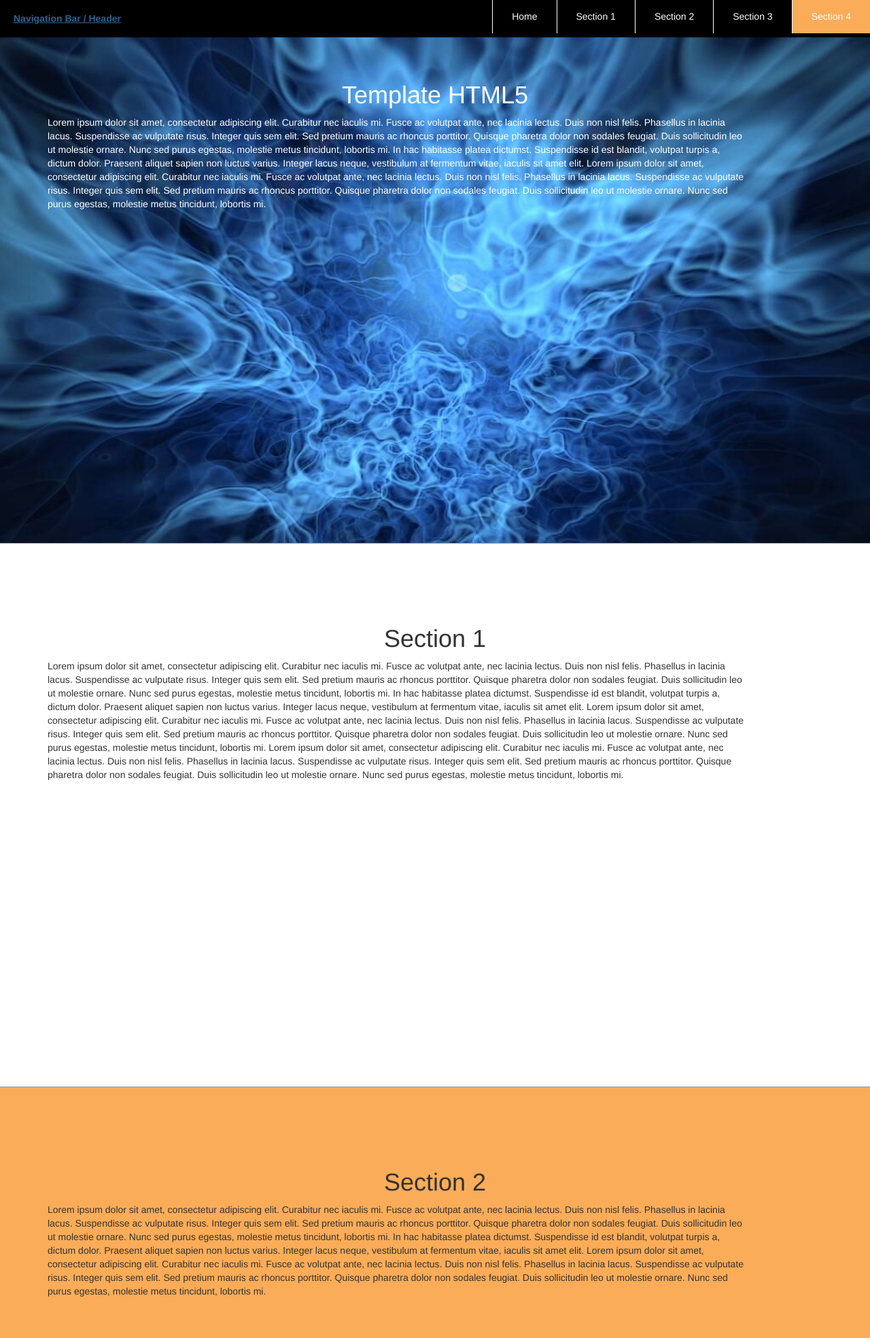
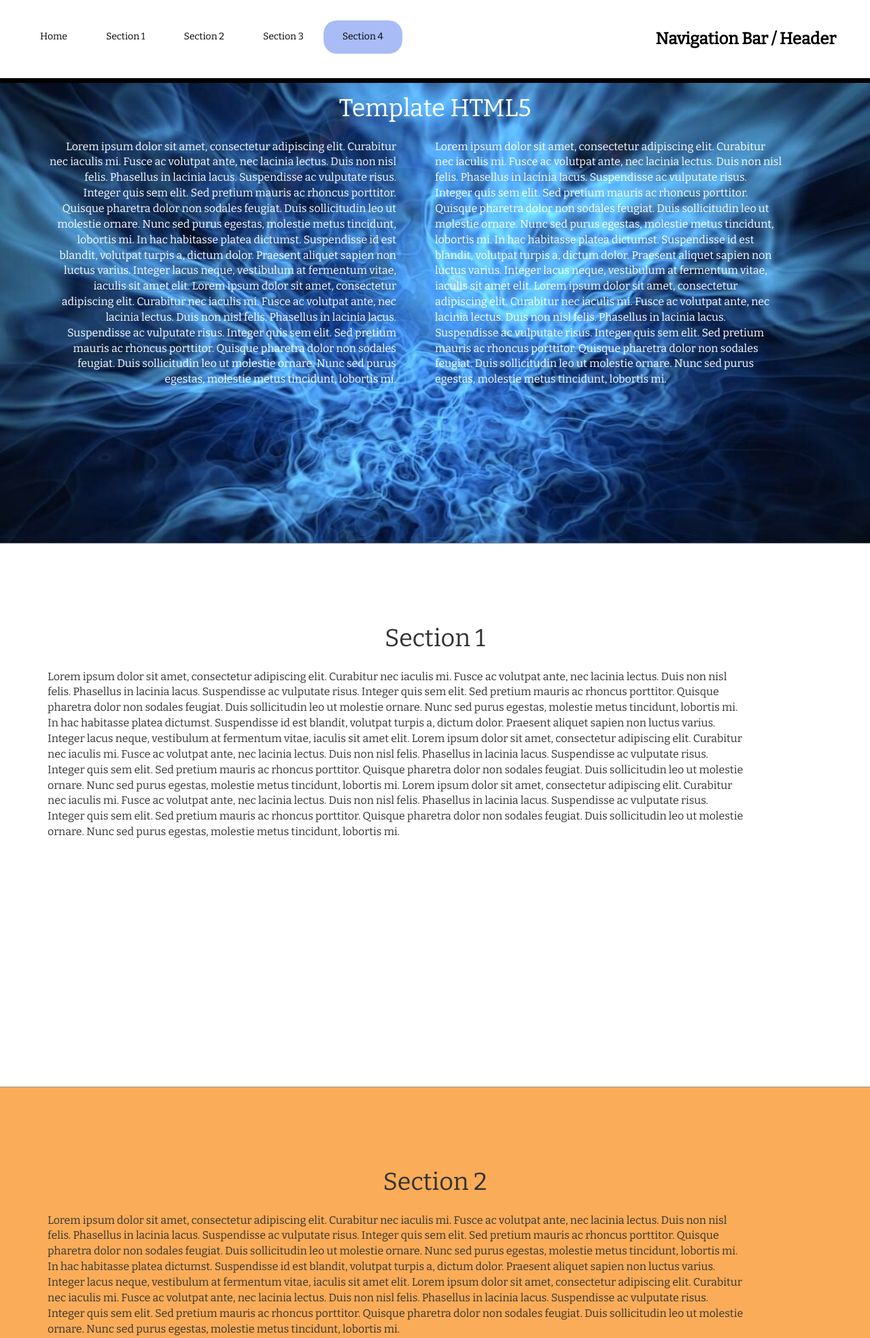
Before and after one commit to sameplace/front_end, a PHP site: page / in a window 1280 px wide. Shown: the top 1969 px of the page at 68% size. Run offline with PHP 8.4, Linux system fonts and the light colour scheme.

Commit message:
Header, and footer changed. First section (home) changed. + some basic angular controllers.

```diff
--- a/css/styles.css
+++ b/css/styles.css
@@ -13,6 +13,13 @@ summary, hgroup {
   margin: 0;
   padding: 0;
   border: 0;
+  /*font-family: 'Ubuntu', sans-serif;*/
+  font-family: 'Bitter', serif;
+  font-size: 16px;
+}
+
+h1{
+  padding-bottom: 15px;
 }
 
 p{
@@ -123,12 +130,14 @@ p {
 --------------------------------------------- */
 
 header {
-  background: #000;
+  background: #FFF;
   position: fixed;
   z-index: 3;
   width: 100%;
   left: 0;
   top: 0;
+  border-bottom: 7px solid black;
+  padding: 30px;
 }
 
 .logo {
@@ -137,8 +146,9 @@ header {
   font-weight: bold;
   line-height: 55px;
   padding: 0 20px;
-  color: #fff;
-  float: left;
+  color: #000;
+  float: right;
+  font-size: 24px;
 }
 
 
@@ -206,7 +216,6 @@ header {
 
 @media screen and (min-width: 40em) {
   .nav-collapse {
-    float: right;
     width: auto;
   }
 }
@@ -226,16 +235,18 @@ header {
   -webkit-tap-highlight-color: rgba(0,0,0,0);
   border-top: 1px solid white;
   text-decoration: none;
-  background: #000;
+  background: #fff;
   padding: 0.7em 1em;
-  color: #fff;
+  color: #000;
   width: 100%;
   float: left;
+  font-size: 14px;
+  border-radius: 20px;
 }
 
 .nav-collapse a:active,
 .nav-collapse .active a {
-  background: #FAAC58;
+  background: #A9BCF5;
 }
 
 @media screen and (min-width: 40em) {
@@ -313,10 +324,12 @@ header {
 
 footer{
     text-align:center;
-    font-size:0.825em;
-    background: #000;
-    color:#fff;
-    height: 50px;
+    font-size:16px;
+    background: #FFF;
+    color:#000;
+    height: 80px;
+    padding-top: 10px;
+    border-top: 7px solid black;
 }
 
 footer p{
@@ -348,13 +361,32 @@ footer a.by{
   background-image: url('../images/blue.jpg');
   background-size:100% 100%;
   color:#fff;
+  padding-top: 120px; /* very important, change it together with header haight */
+}
+
+#home_left{
+  width: 50%;
+  float: left;
+}
+
+#home_right{
+  width: 50%;
+  float: left;
 }
 
 #section2, #section4{
   background: #FAAC58;
 }
 
-#home_p, #section1_p, #section2_p, #section3_p, #section4_p {
+#home_l{
+  text-align: right;
+}
+
+#home_r{
+  text-align: left;
+}
+
+#home_l, #home_r, #section1_p, #section2_p, #section3_p, #section4_p {
   visibility: hidden;
 }
 
--- a/index.html
+++ b/index.html
@@ -13,6 +13,8 @@
     <![endif]-->
     <script src="js/responsive-nav.js"></script>
     <script src="js/angular.min.js" type="text/javascript"></script>
+    <!-- <link href='http://fonts.googleapis.com/css?family=Ubuntu' rel='stylesheet' type='text/css'> -->
+    <link href='http://fonts.googleapis.com/css?family=Bitter' rel='stylesheet' type='text/css'>
   </head>
   <body>
 
@@ -31,9 +33,15 @@
 
     <section id="home">
     <div class="container">
-      <h1 class="expandOpen">Template HTML5</h1>
-      <p id="home_p">Lorem ipsum dolor sit amet, consectetur adipiscing elit. Curabitur nec iaculis mi. Fusce ac volutpat ante, nec lacinia lectus. Duis non nisl felis. Phasellus in lacinia lacus. Suspendisse ac vulputate risus. Integer quis sem elit. Sed pretium mauris ac rhoncus porttitor. Quisque pharetra dolor non sodales feugiat. Duis sollicitudin leo ut molestie ornare. Nunc sed purus egestas, molestie metus tincidunt, lobortis mi. In hac habitasse platea dictumst. Suspendisse id est blandit, volutpat turpis a, dictum dolor. Praesent aliquet sapien non luctus varius. Integer lacus neque, vestibulum at fermentum vitae, iaculis sit amet elit. Lorem ipsum dolor sit amet, consectetur adipiscing elit. Curabitur nec iaculis mi. Fusce ac volutpat ante, nec lacinia lectus. Duis non nisl felis. Phasellus in lacinia lacus. Suspendisse ac vulputate risus. Integer quis sem elit. Sed pretium mauris ac rhoncus porttitor. Quisque pharetra dolor non sodales feugiat. Duis sollicitudin leo ut molestie ornare. Nunc sed purus egestas, molestie metus tincidunt, lobortis mi.</p>
+        <h1 class="expandOpen">Template HTML5</h1>
+      <div id="home_left">
+          <p id="home_l">Lorem ipsum dolor sit amet, consectetur adipiscing elit. Curabitur nec iaculis mi. Fusce ac volutpat ante, nec lacinia lectus. Duis non nisl felis. Phasellus in lacinia lacus. Suspendisse ac vulputate risus. Integer quis sem elit. Sed pretium mauris ac rhoncus porttitor. Quisque pharetra dolor non sodales feugiat. Duis sollicitudin leo ut molestie ornare. Nunc sed purus egestas, molestie metus tincidunt, lobortis mi. In hac habitasse platea dictumst. Suspendisse id est blandit, volutpat turpis a, dictum dolor. Praesent aliquet sapien non luctus varius. Integer lacus neque, vestibulum at fermentum vitae, iaculis sit amet elit. Lorem ipsum dolor sit amet, consectetur adipiscing elit. Curabitur nec iaculis mi. Fusce ac volutpat ante, nec lacinia lectus. Duis non nisl felis. Phasellus in lacinia lacus. Suspendisse ac vulputate risus. Integer quis sem elit. Sed pretium mauris ac rhoncus porttitor. Quisque pharetra dolor non sodales feugiat. Duis sollicitudin leo ut molestie ornare. Nunc sed purus egestas, molestie metus tincidunt, lobortis mi.</p>
       </div>
+      <div id="home_right">
+          <p id="home_r">Lorem ipsum dolor sit amet, consectetur adipiscing elit. Curabitur nec iaculis mi. Fusce ac volutpat ante, nec lacinia lectus. Duis non nisl felis. Phasellus in lacinia lacus. Suspendisse ac vulputate risus. Integer quis sem elit. Sed pretium mauris ac rhoncus porttitor. Quisque pharetra dolor non sodales feugiat. Duis sollicitudin leo ut molestie ornare. Nunc sed purus egestas, molestie metus tincidunt, lobortis mi. In hac habitasse platea dictumst. Suspendisse id est blandit, volutpat turpis a, dictum dolor. Praesent aliquet sapien non luctus varius. Integer lacus neque, vestibulum at fermentum vitae, iaculis sit amet elit. Lorem ipsum dolor sit amet, consectetur adipiscing elit. Curabitur nec iaculis mi. Fusce ac volutpat ante, nec lacinia lectus. Duis non nisl felis. Phasellus in lacinia lacus. Suspendisse ac vulputate risus. Integer quis sem elit. Sed pretium mauris ac rhoncus porttitor. Quisque pharetra dolor non sodales feugiat. Duis sollicitudin leo ut molestie ornare. Nunc sed purus egestas, molestie metus tincidunt, lobortis mi.</p>
+      </div>
+    </div>
+
     </section>
 
     <section id="section1">
@@ -76,7 +84,10 @@
     </div>
     </section>
 
-    <footer>Footer</footer>
+    <footer>
+    All rights reserved <br />
+    <a href="#home" data-scroll>Back up</a>
+    </footer>
 
     <script src="js/fastclick.js"></script>
     <script src="js/scroll.js"></script>
--- a/js/fixed-responsive-nav.js
+++ b/js/fixed-responsive-nav.js
@@ -187,4 +187,5 @@
       }
     }
 
-    var element = document.getElementById('home_p').className = 'slideUp';
+    var element = document.getElementById('home_l').className = 'slideRight';
+    var element = document.getElementById('home_r').className = 'slideLeft';
--- /dev/null
+++ b/js/model/mailApp.js
@@ -0,0 +1 @@
+var mailApp = angular.module('mailApp', []);
```
Also changed, not shown: js/controller/mailController.js (added, +26 -0 lines).
